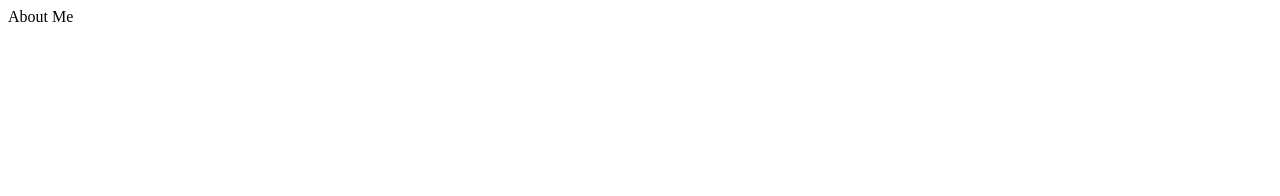
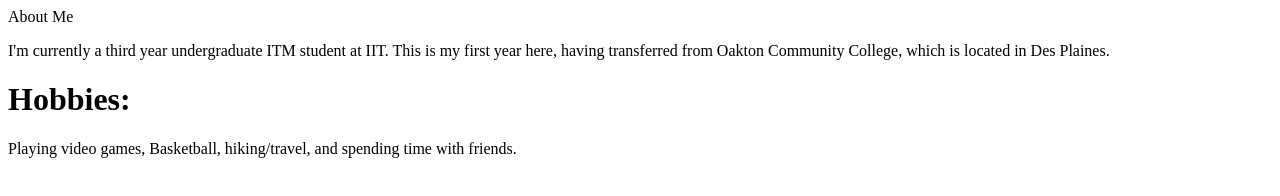
Before and after one commit to edismasic1029/Project-2, a plain HTML site: page AboutMe/index.html in a window 1280 px wide. Drawn offline with Linux system fonts and the light colour scheme.

Commit message:
Added description

```diff
--- a/AboutMe/index.html
+++ b/AboutMe/index.html
@@ -4,12 +4,24 @@
     <meta charset="UTF-8">
     <meta http-equiv="X-UA-Compatible" content="IE=edge">
     <meta name="viewport" content="width=device-width, initial-scale=1.0">
-    <title>Document</title>
+    <title>About Me:Edis Masic</title>
 </head>
+<body>
 <header>
     About Me
     </header>
-<body>
+    <p>
+        I'm currently a third year undergraduate ITM student at IIT.
+        This is my first year here, having transferred from Oakton Community College, which is located in Des Plaines.
+     </p>
 
-</body>
+
+    <h1>
+        Hobbies:
+
+    </h1>
+
+        Playing video games, Basketball, hiking/travel, and spending time with friends.
+    </body>
+
 </html>
```
